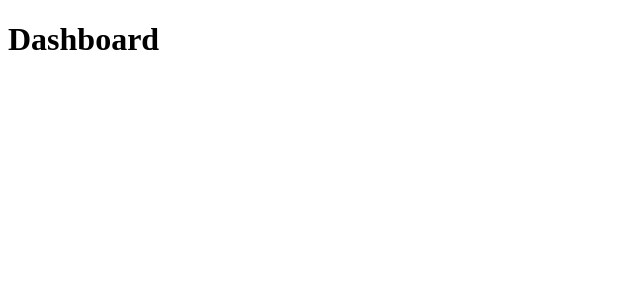
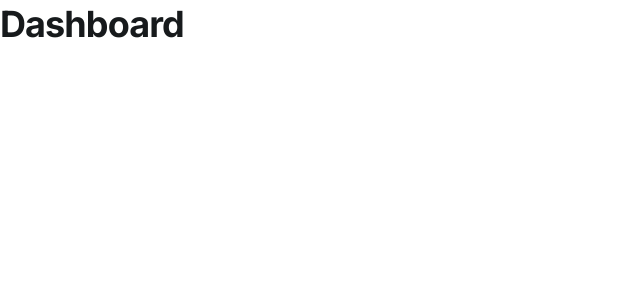
Before and after one commit to AlfredoPrograma/filez-frontend, a React (Vite) app: page / in a window 1280 px wide. Shown: the top 300 px of the page, without its empty margins (0-640 px from the left). Built offline with nearby package versions, Linux system fonts and the light colour scheme.

Commit message:
styles: add css baseline to normalize styles

```diff
--- a/src/App.tsx
+++ b/src/App.tsx
@@ -1,9 +1,11 @@
 import { BrowserRouter, Route, Routes } from "react-router"
 import { Dashboard } from "@/pages/dashboard/Dashboard"
 import { PageNotFound } from "@/pages/PageNotFound"
+import { Providers } from "./Providers"
 
 export function App() {
   return (
+    <Providers>
       <BrowserRouter>
         <Routes>
           <Route
@@ -17,5 +19,6 @@ export function App() {
           />
         </Routes>
       </BrowserRouter>
+    </Providers>
   )
 }
--- a/src/Providers.tsx
+++ b/src/Providers.tsx
@@ -1,10 +1,15 @@
 import { PropsWithChildren } from "react"
 import { QueryClient, QueryClientProvider } from "@tanstack/react-query"
+import { CssVarsProvider } from "@mui/joy/styles"
+import CssBaseline from "@mui/joy/CssBaseline"
 
 const queryClient = new QueryClient()
 
 export function Providers({ children }: PropsWithChildren) {
   return (
-    <QueryClientProvider client={queryClient}>{children}</QueryClientProvider>
+    <CssVarsProvider>
+      <CssBaseline />
+      <QueryClientProvider client={queryClient}>{children}</QueryClientProvider>
+    </CssVarsProvider>
   )
 }
--- a/src/index.css
+++ b/src/index.css
@@ -0,0 +1,5 @@
+html,
+body,
+#root {
+  height: 100%;
+}
--- a/src/pages/dashboard/Dashboard.tsx
+++ b/src/pages/dashboard/Dashboard.tsx
@@ -1,3 +1,5 @@
+import { Typography } from "@mui/joy"
+
 export function Dashboard() {
-  return <h1>Dashboard</h1>
+  return <Typography level="h1">Dashboard</Typography>
 }
```
Lines whose indentation alone changed are shown as unchanged.
